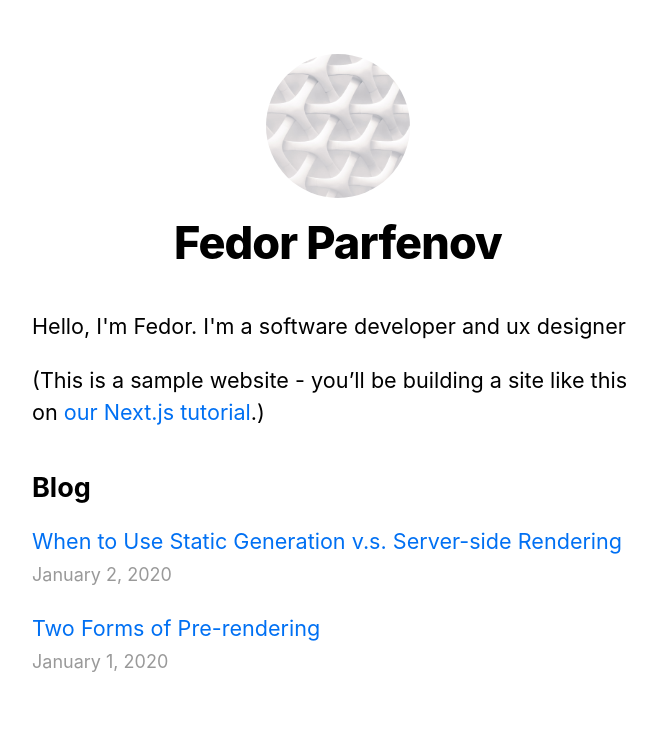
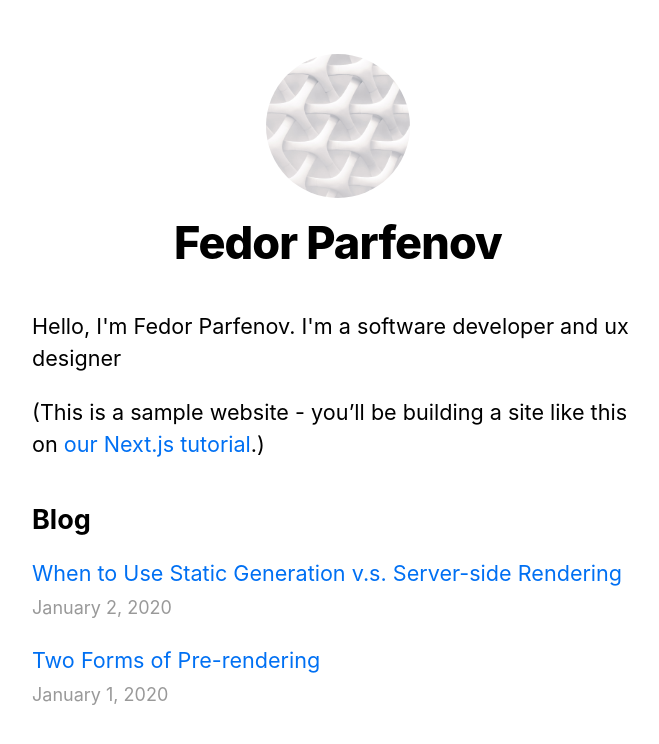
Before and after one commit to fvpDev/nextjs-blog, a Next.js app: page / in a window 1280 px wide. Shown: the top 744 px of the page, without its empty margins (302-961 px from the left). Built offline with nearby package versions, Linux system fonts and the light colour scheme.

Commit message:
Add "Parfenov"

```diff
--- a/pages/index.js
+++ b/pages/index.js
@@ -12,7 +12,7 @@ export default function Home({ allPostsData }) {
         <title>{siteTitle}</title>
       </Head>
       <section className={utilStyles.headingMd}>
-        <p>Hello, I'm Fedor. I'm a software developer and ux designer</p>
+        <p>Hello, I'm Fedor Parfenov. I'm a software developer and ux designer</p>
         <p>
           (This is a sample website - you’ll be building a site like this on{' '}
           <a href="https://nextjs.org/learn">our Next.js tutorial</a>.)
```
